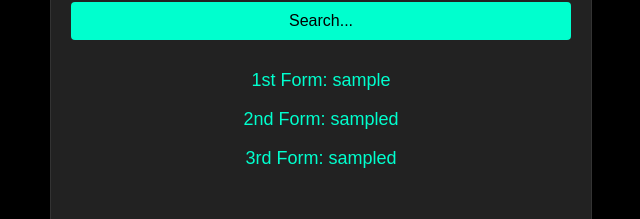
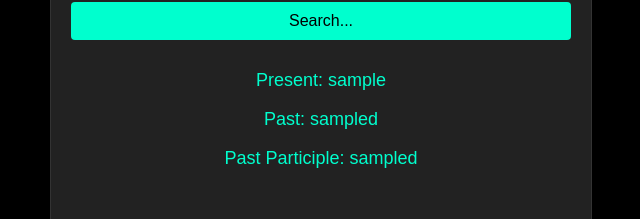
Before and after one commit to Infinity-coder07/Infinity-verb, a plain HTML site: page index.html in a window 1280 px wide. Both pictures are taken after typing "Sample" into the empty fields and a click on the button "Search...". Shown: the part 452-671 px from the top of the page, without its empty margins (319-959 px from the left). Drawn offline with Linux system fonts and the light colour scheme.

Commit message:
Update index.html

```diff
--- a/index.html
+++ b/index.html
@@ -108,9 +108,9 @@
             );
 
             if (verb) {
-                present.textContent = `1st Form: ${verb.present}`;
-                past.textContent = `2nd Form: ${verb.past}`;
-                pastParticiple.textContent = `3rd Form: ${verb.pastParticiple}`;
+                present.textContent = `Present: ${verb.present}`;
+                past.textContent = `Past: ${verb.past}`;
+                pastParticiple.textContent = `Past Participle: ${verb.pastParticiple}`;
             } else {
                 present.textContent = "Can't Found";
                 past.textContent = "The Verb!";
```
